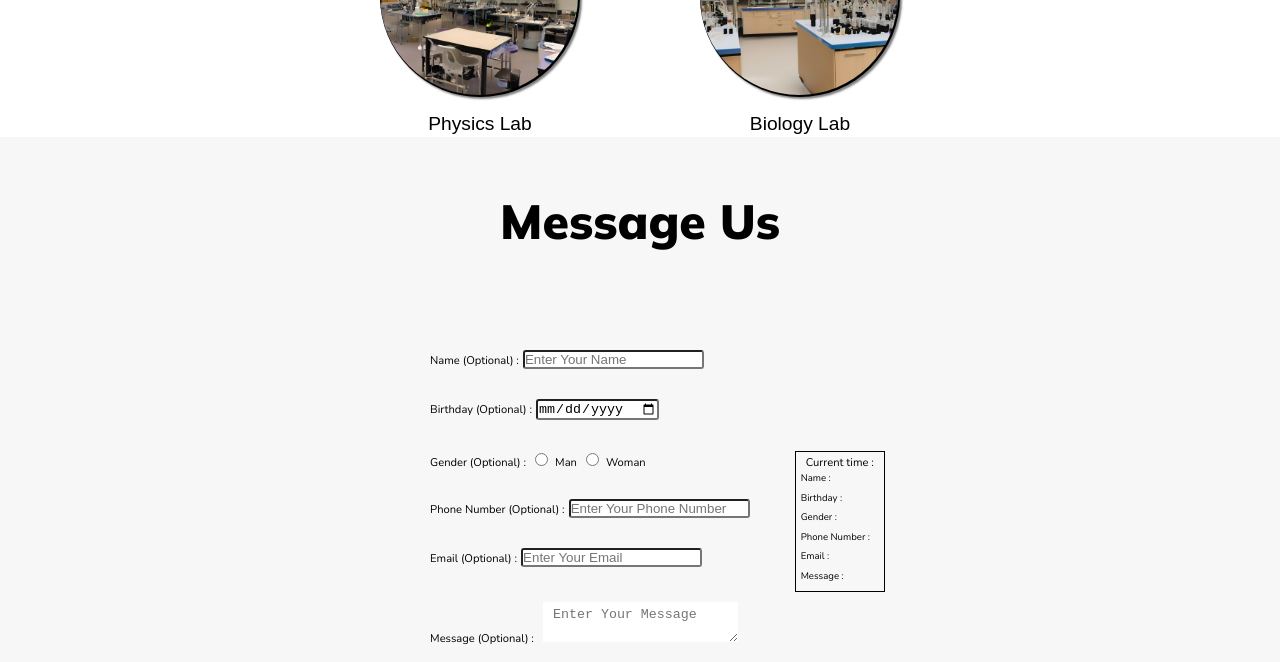
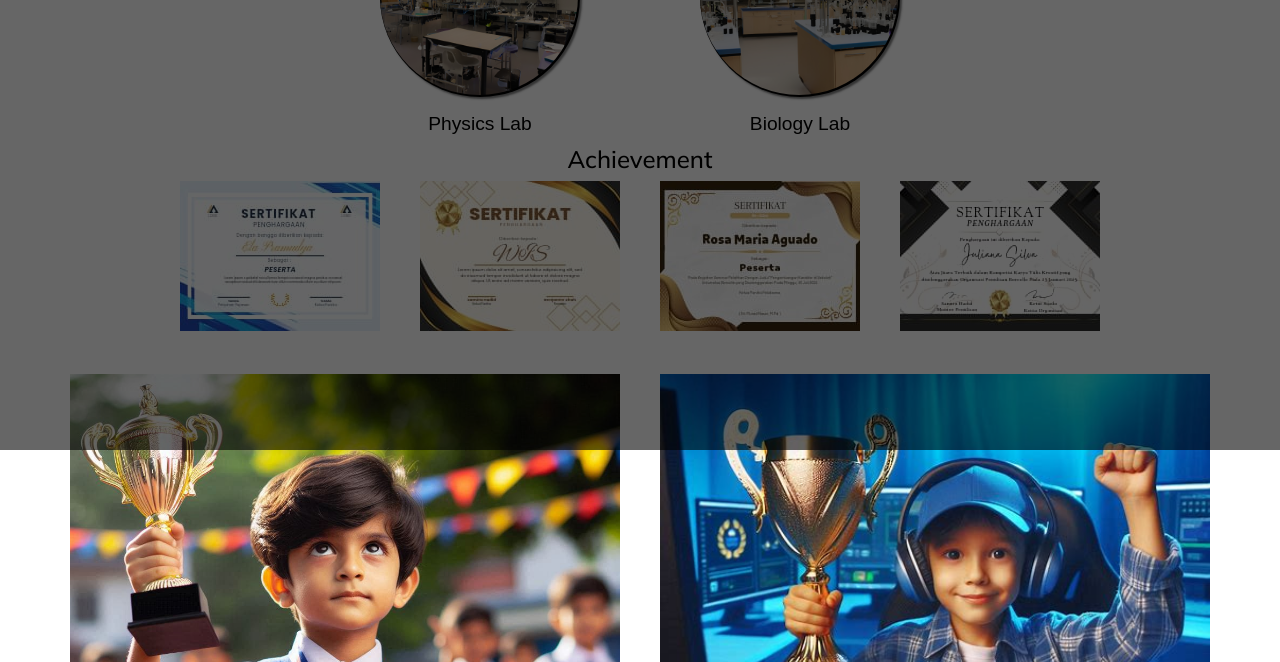
Before and after one commit to revou-fundamental-course/27-may-24-GINWI, a plain HTML site: page index.html in a window 1280 px wide. Shown: the part 6100-6762 px from the top of the page. Drawn offline with nearby package versions, Linux system fonts and the light colour scheme; a web font is replaced by a local one.

Commit message:
add achievement section

```diff
--- a/css/style.css
+++ b/css/style.css
@@ -8,7 +8,7 @@ body{
     background-color: rgba(0, 0, 0, .6);
     z-index: 99999999;
     width: 100%;
-    height: 5800px;
+    height: 6550px;
     display: flex;
     justify-content: center;
     overflow: hidden;
@@ -416,6 +416,28 @@ main{}
     font-family: Arial, Helvetica, sans-serif;
     padding: 16px;
     text-align: center;
+}
+
+/* ACHIEVEMENT */
+.achievement{
+    display: flex;
+    flex-direction: column;
+    justify-content: center;
+    text-align: center;
+}
+
+.achievement h4{
+    font-size: 1.5em;
+    font-family: "Mulish", sans-serif;
+    font-weight: 500;
+    padding: 10px;
+}
+
+.achievement-content{
+    display: flex;
+    justify-content: center;
+    flex-wrap: wrap;
+    gap: 40px;
 }
 
 /* MESSAGE US */
--- a/index.html
+++ b/index.html
@@ -74,8 +74,8 @@
             </section>
             <ul>
                 <li><a href="#banner" class="nav">Home</a></li>
-                <li><a href="#our-profilen" class="nav">Our Profile</a></li>
-                <li><a href="" class="nav">Achievement</a></li>
+                <li><a href="#our-profile" class="nav">Our Profile</a></li>
+                <li><a href="achievement" class="nav">Achievement</a></li>
                 <li><a href="#message-us" class="nav">Message Us</a></li>
             </ul>
             <section class="section-button">
@@ -294,6 +294,26 @@
                     </div>
                 </section>
             </section>
+            <!-- ACHIEVEMENT -->
+            <section class="achievement" id="achievement">
+                <article class="achievement-title">
+                    <h4>Achievement</h4>
+                </article>
+                <article class="achievement-content">
+                    <section><img src="assets/img/achievement/1.jpg" alt="Certificat 1" class="achievement-img" />
+                    </section>
+                    <section><img src="assets/img/achievement/2.jpg" alt="Certificat 2" class="achievement-img" />
+                    </section>
+                    <section><img src="assets/img/achievement/3.jpg" alt="Certificat 3" class="achievement-img" />
+                    </section>
+                    <section><img src="assets/img/achievement/4.jpg" alt="Certificat 4" class="achievement-img" />
+                    </section>
+                    <section><img src="assets/img/achievement/5.jpg" alt="Winner" class="achievement-img" width="550px"
+                            height="550px" /></section>
+                    <section><img src="assets/img/achievement/6.jpg" alt="Winner" class="achievement-img" width="550px"
+                            height="550px" /></section>
+                </article>
+            </section>
         </section>
         <!-- MESSAGE US -->
         <section class="message-us" id="message-us">
```
Also changed, not shown: assets/img/achievement/1.jpg (added), assets/img/achievement/2.jpg (added), assets/img/achievement/3.jpg (added), assets/img/achievement/4.jpg (added), assets/img/achievement/5.jpg (added), assets/img/achievement/6.jpg (added), 1 other file.
